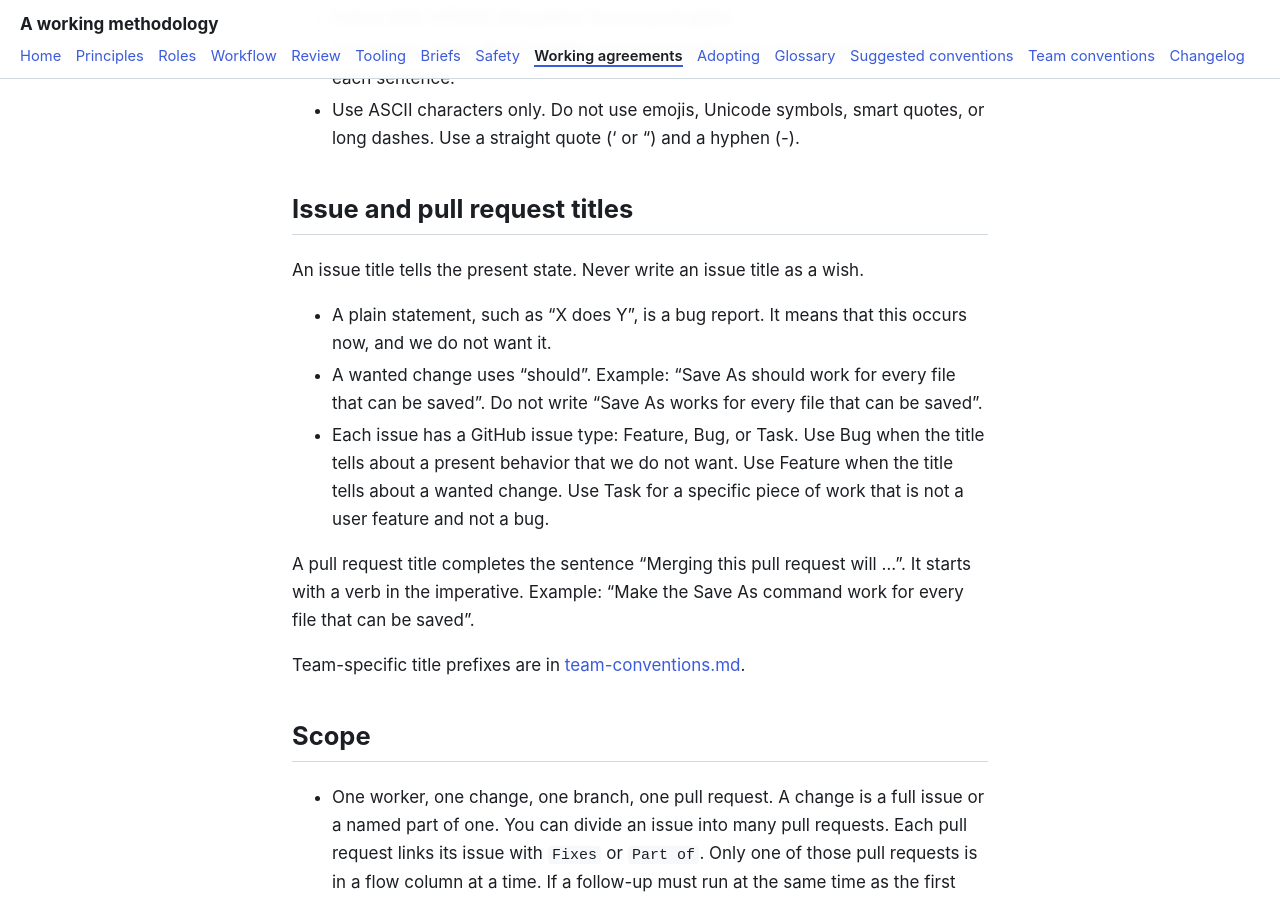
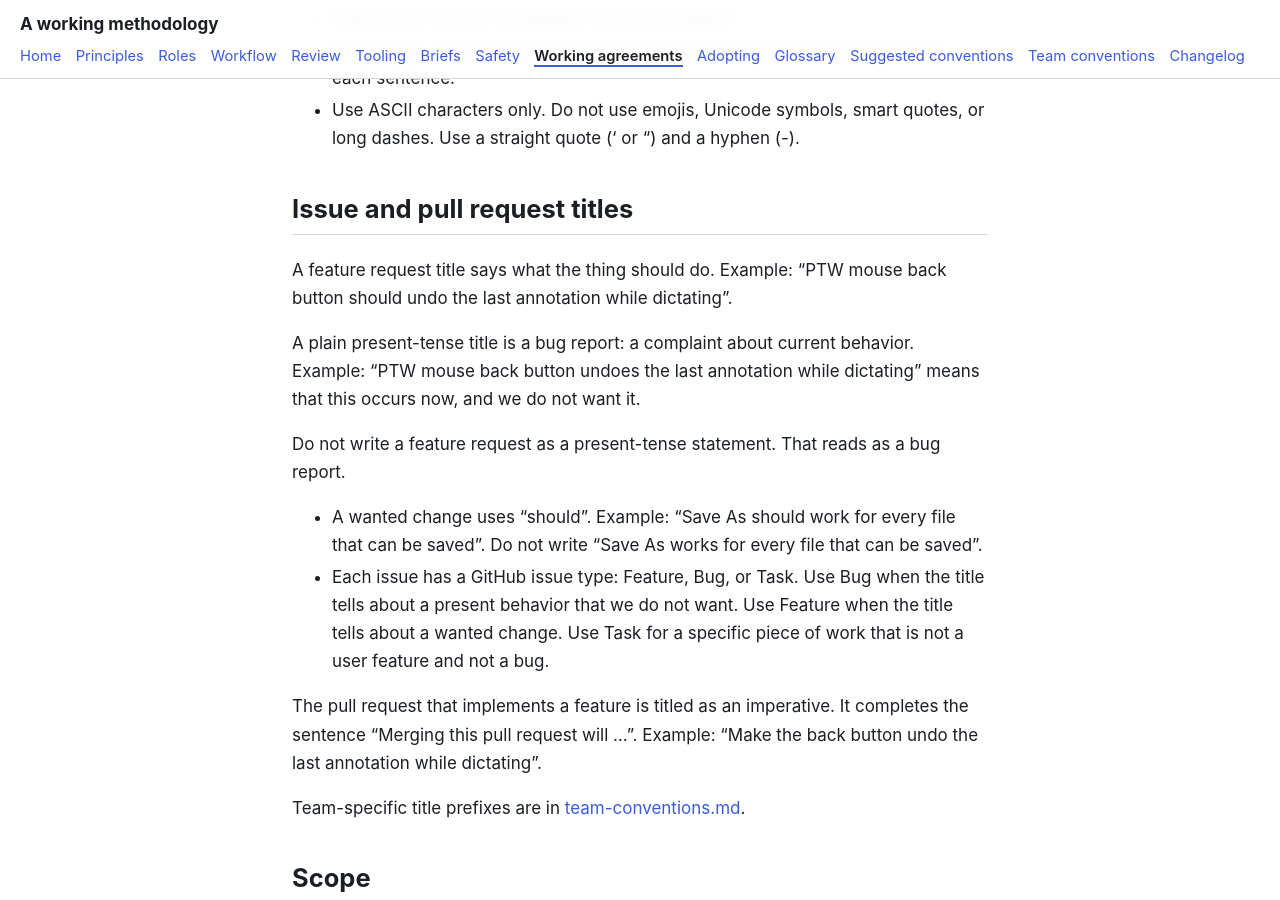
Before and after one commit to tangentcode/methodology, a Jekyll site: the page built from working-agreements.md, in a window 1280 px wide and 900 px high, scrolled down 703 px. Built offline with Jekyll 4.4.1, drawn with Linux system fonts in a browser that asks for light colours; our own code applies the rules of GitHub Pages for plain Markdown files.

Commit message:
Clarify that feature-request titles use the word "should" (#73)
A feature request title says what the thing should do. A plain
present-tense title is a bug report. The feature pull request title
is an imperative. Keep the existing rule, and make it hard to miss.

```diff
--- a/working-agreements.md
+++ b/working-agreements.md
@@ -18,13 +18,16 @@ Use this style in all chats, issues, pull request descriptions, commit messages,
 
 ## Issue and pull request titles
 
-An issue title tells the present state. Never write an issue title as a wish.
+A feature request title says what the thing should do. Example: "PTW mouse back button should undo the last annotation while dictating".
 
-- A plain statement, such as "X does Y", is a bug report. It means that this occurs now, and we do not want it.
+A plain present-tense title is a bug report: a complaint about current behavior. Example: "PTW mouse back button undoes the last annotation while dictating" means that this occurs now, and we do not want it.
+
+Do not write a feature request as a present-tense statement. That reads as a bug report.
+
 - A wanted change uses "should". Example: "Save As should work for every file that can be saved". Do not write "Save As works for every file that can be saved".
 - Each issue has a GitHub issue type: Feature, Bug, or Task. Use Bug when the title tells about a present behavior that we do not want. Use Feature when the title tells about a wanted change. Use Task for a specific piece of work that is not a user feature and not a bug.
 
-A pull request title completes the sentence "Merging this pull request will ...". It starts with a verb in the imperative. Example: "Make the Save As command work for every file that can be saved".
+The pull request that implements a feature is titled as an imperative. It completes the sentence "Merging this pull request will ...". Example: "Make the back button undo the last annotation while dictating".
 
 Team-specific title prefixes are in [team-conventions.md](team-conventions.md).
 
```
Also changed, not shown: adopting.md (+1 -1 lines), briefs.md (+1 -1 lines), glossary.md (+1 -1 lines), workflow.md (+4 -2 lines).
